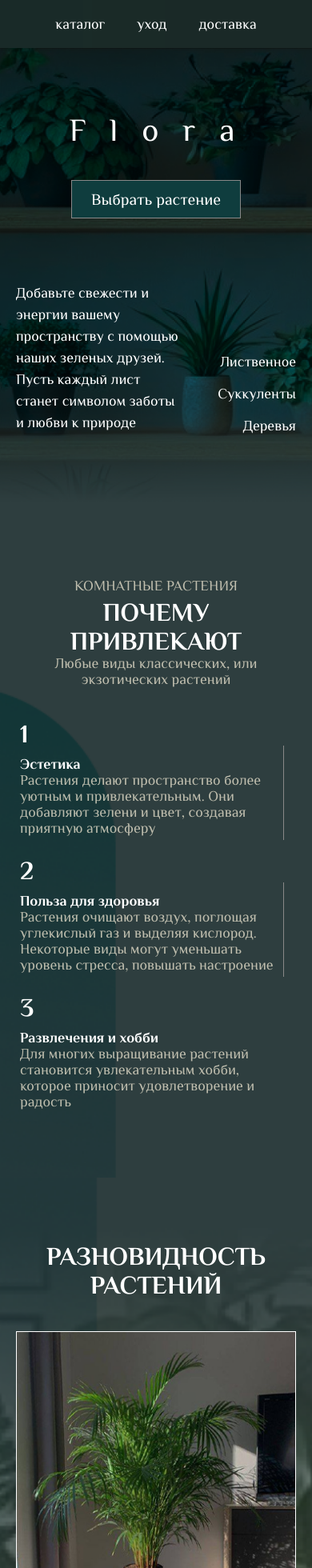
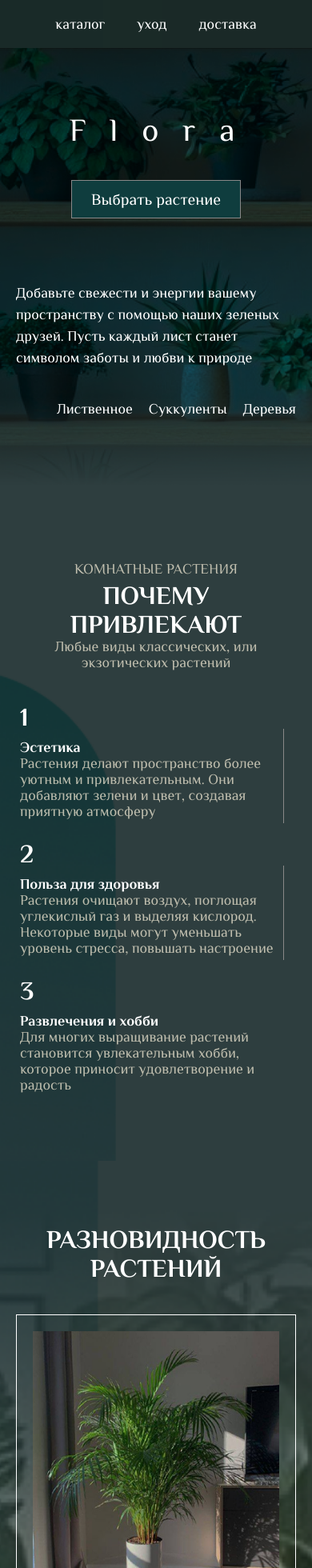
Before and after one commit to kseniadrg1-gif/flora, a React (Vite) app: page / in a window 390 px wide. Shown: the top 1960 px of the page at 80% size. Built offline with nearby package versions, Linux system fonts and the light colour scheme; a web font is replaced by a local one.

Commit message:
обводка

```diff
--- /dev/null
+++ b/src/components/Shop/Media.css
@@ -0,0 +1,69 @@
+@media (max-width: 1100px) {
+  footer.footer {
+    padding: 40px 40px;
+  }
+}
+
+@media (max-width: 900px) {
+  .page .cards {
+    grid-template-columns: repeat(2, 1fr) !important;
+  }
+
+  .card {
+    max-width: 300px;
+    margin: 0 auto;
+  }
+}
+
+@media (max-width: 768px) {
+  .care-card {
+    width: 150px;
+  }
+  .price__care {
+    font-size: 12px;
+  }
+
+  .hero {
+    padding: 60px 20px;
+  }
+
+  .hero-bottom {
+    flex-direction: column;
+    align-items: center;
+  }
+
+  .hero-text {
+    text-align: center;
+    max-width: 100%;
+  }
+
+  .categories {
+    justify-content: center;
+  }
+
+  .types-grid div {
+    min-width: 200px;
+    height: auto;
+    padding: 20px;
+  }
+
+  .footer-columns {
+    flex-direction: column;
+    gap: 30px;
+  }
+  .footer-col {
+    text-align: center;
+  }
+  .footer-col ul {
+    text-align: center;
+  }
+  .footer-cookies p {
+    font-size: 10px;
+  }
+}
+
+@media (max-width: 480px) {
+  .cards {
+    grid-template-columns: 1fr;
+  }
+}
--- a/src/components/Shop/Shop.css
+++ b/src/components/Shop/Shop.css
@@ -1,5 +1,6 @@
 /* ==== FONTS ==== */
 @import url("https://fonts.googleapis.com/css2?family=Abhaya+Libre:wght@400;500;600;700;800&family=Montserrat:wght@100..900&family=Philosopher:wght@400;700&family=Roboto:wght@100..900&display=swap");
+@import url("./Media.css");
 
 /* ==== BASE ==== */
 * {
@@ -276,25 +277,13 @@ button {
   margin-right: auto;
 }
 
-@media (max-width: 768px) {
-  .cards {
-    grid-template-columns: repeat(2, 1fr);
-  }
-}
-
-@media (max-width: 480px) {
-  .cards {
-    grid-template-columns: 1fr;
-  }
-}
-
 .card {
   position: relative;
   width: 100%;
   aspect-ratio: 1 / 1;
   background: #cfc7b3;
+  border: 1px solid white;
 }
-
 .card-fav {
   position: absolute;
   top: 10px;
@@ -366,15 +355,6 @@ button {
   text-align: center;
 }
 
-@media (max-width: 768px) {
-  .care-card {
-    width: 150px;
-  }
-  .price__care {
-    font-size: 12px;
-  }
-}
-
 /* ==== FOOTER ==== */
 .footer {
   background: #000;
@@ -386,7 +366,6 @@ button {
   display: flex;
   flex-wrap: wrap;
   justify-content: space-between;
-  gap: 40px;
   max-width: 1200px;
   margin: 0 auto;
 }
@@ -429,7 +408,6 @@ button {
 .footer-cookies {
   max-width: 1200px;
   margin: 40px auto 0;
-  padding: 20px 20px 0;
   text-align: center;
 }
 
```
